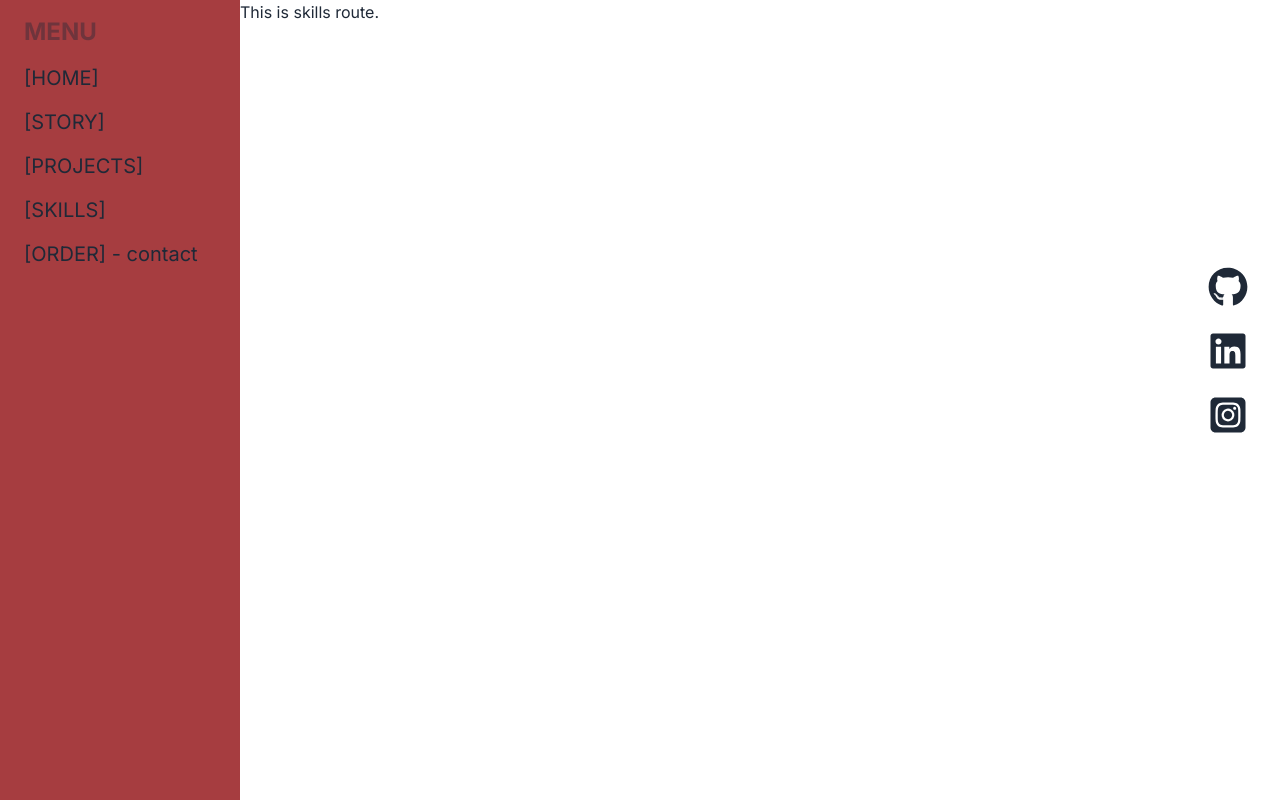
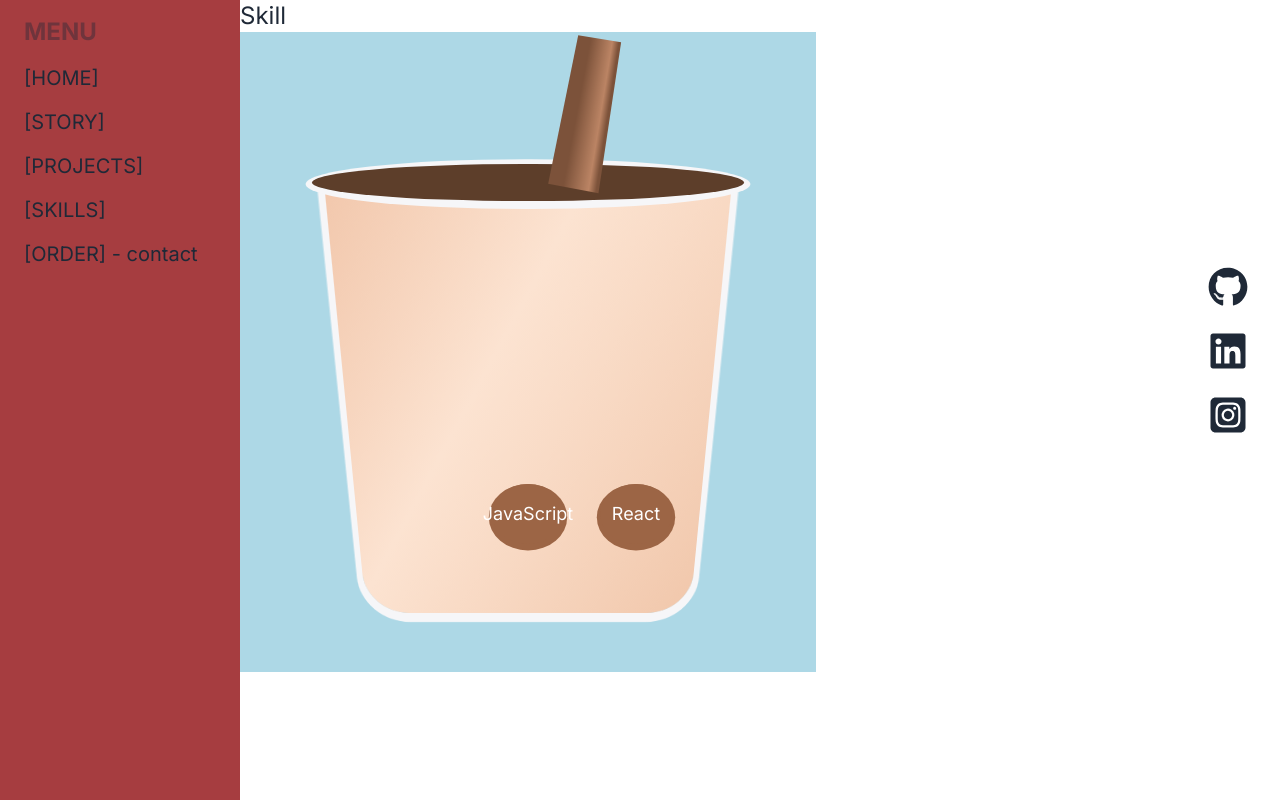
Before and after one commit to yll9108/portfolio-bubble-tea, a Next.js app: page /skills in a window 1280 px wide. Built offline with nearby package versions, Linux system fonts and the light colour scheme.

Commit message:
bubble tea css

```diff
--- /dev/null
+++ b/src/app/skills/BubbleTea.jsx
@@ -0,0 +1,17 @@
+import React from "react";
+import "./bubbletea.css";
+
+function BubbleTea() {
+    return (
+        <div className="bubbleTeaGrid">
+            <div className="cup"></div>
+            <div className="cupShadow"></div>
+            <div className="lid"></div>
+            <div className="straw"></div>
+            <div className="pearl1">React</div>
+            <div className="pearl2">JavaScript</div>
+        </div>
+    );
+}
+
+export default BubbleTea;
--- /dev/null
+++ b/src/app/skills/bubbletea.css
@@ -0,0 +1,91 @@
+.bubbleTeaGrid {
+    height: 80%;
+    width: 90%;
+    background-color: lightblue;
+    display: grid;
+    grid-template-columns: repeat(16, 1fr);
+    grid-template-rows: repeat(17, 1fr);
+}
+
+.cup {
+    background-color: white;
+    grid-column: 4/14;
+    grid-row: 6/17;
+    border-radius: 0 0 3rem 3rem;
+    background: linear-gradient(
+        300deg,
+        rgba(241, 199, 171, 1) 0%,
+        rgba(252, 227, 209, 1) 62%,
+        rgba(242, 200, 173, 1) 100%
+    );
+    transform: perspective(2em) rotateX(-1deg);
+    box-shadow: 0 0.3rem 0 0.4rem #f6f6f8;
+}
+
+.lid {
+    background-color: #5d3e2a;
+    grid-column: 3/15;
+    grid-row: 4/5;
+    border-radius: 50%;
+    position: relative;
+    top: 50%;
+    box-shadow: 0 0.1rem 0 0.4rem #f6f6f8;
+}
+/*
+.cupShadow {
+    height: 96%;
+    background: #f6f6f8;
+    opacity: 0.4;
+    grid-column: 6/8;
+    grid-row: 6/18;
+    transform: perspective(2em) rotateX(-2deg);
+} */
+
+.pearl1 {
+    height: 80%;
+    color: white;
+    font-size: large;
+    text-align: center;
+    justify-content: center;
+    border-radius: 50%;
+    background-color: #9c6545;
+    grid-column: 11/13;
+    grid-row: 13/15;
+    position: relative;
+    z-index: 2;
+    display: flex;
+    align-items: center;
+    box-shadow: 0 0.2rem 0 0.2rem #9c6545;
+}
+
+.pearl2 {
+    height: 80%;
+    color: white;
+    font-size: large;
+    text-align: center;
+    justify-content: center;
+    border-radius: 50%;
+    background-color: #9c6545;
+    grid-column: 8/10;
+    grid-row: 13/15;
+    position: relative;
+    z-index: 3;
+    display: flex;
+    align-items: center;
+    box-shadow: 0 0.2rem 0 0.2rem #9c6545;
+}
+
+.straw {
+    width: 130%;
+    background: linear-gradient(
+        90deg,
+        rgba(124, 82, 58, 1) 30%,
+        rgba(187, 132, 100, 1) 80%,
+        rgba(124, 82, 58, 1) 95%
+    );
+    grid-column: 10/11;
+    grid-row: 1/5;
+    position: relative;
+    z-index: 1;
+    transform: perspective(1rem) rotateX(1deg) rotate(10deg);
+}
--- a/src/app/skills/page.jsx
+++ b/src/app/skills/page.jsx
@@ -1,7 +1,16 @@
 import React from "react";
+import Title from "../common/Title";
+import BubbleTea from "./BubbleTea";
 
 function Skills() {
-    return <div>This is skills route.</div>;
+    return (
+        <>
+            <div className="flex flex-col w-1/2">
+                <Title text="Skill" />
+                <BubbleTea />
+            </div>
+        </>
+    );
 }
 
 export default Skills;
```
